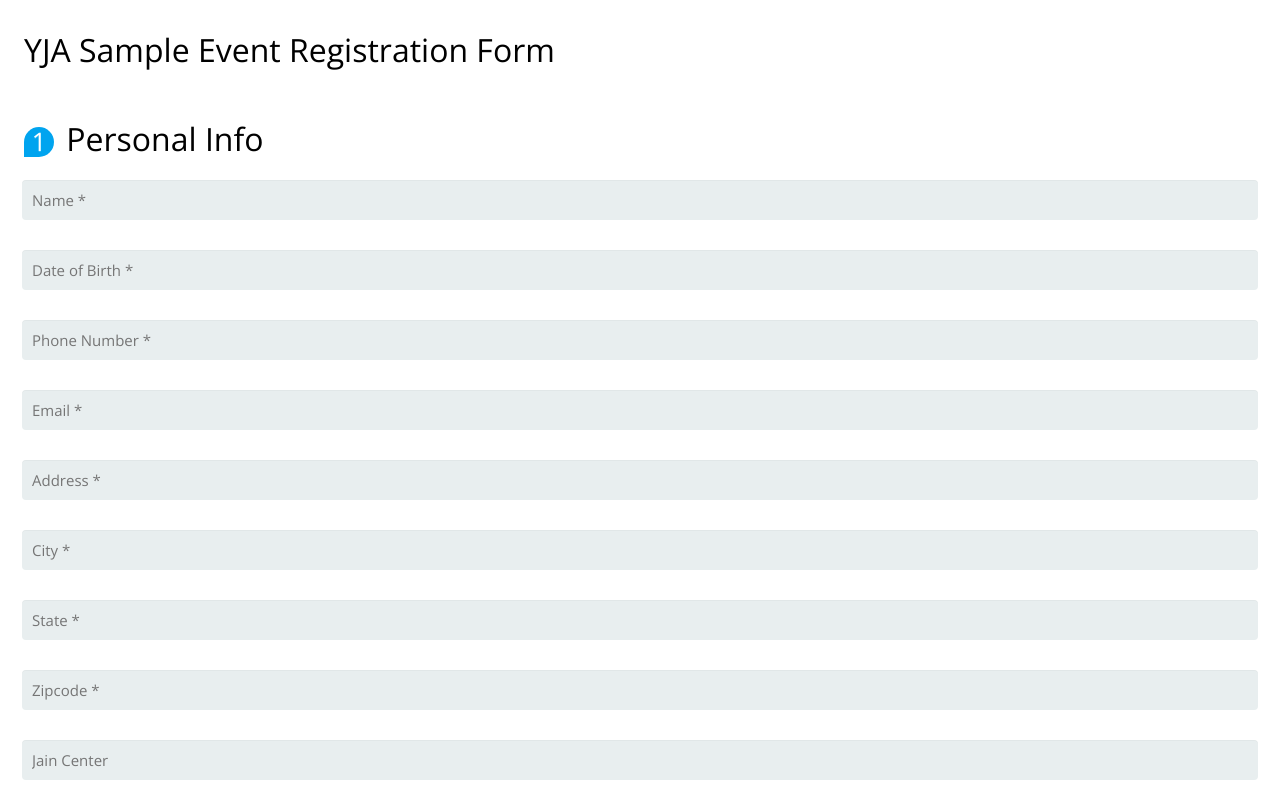
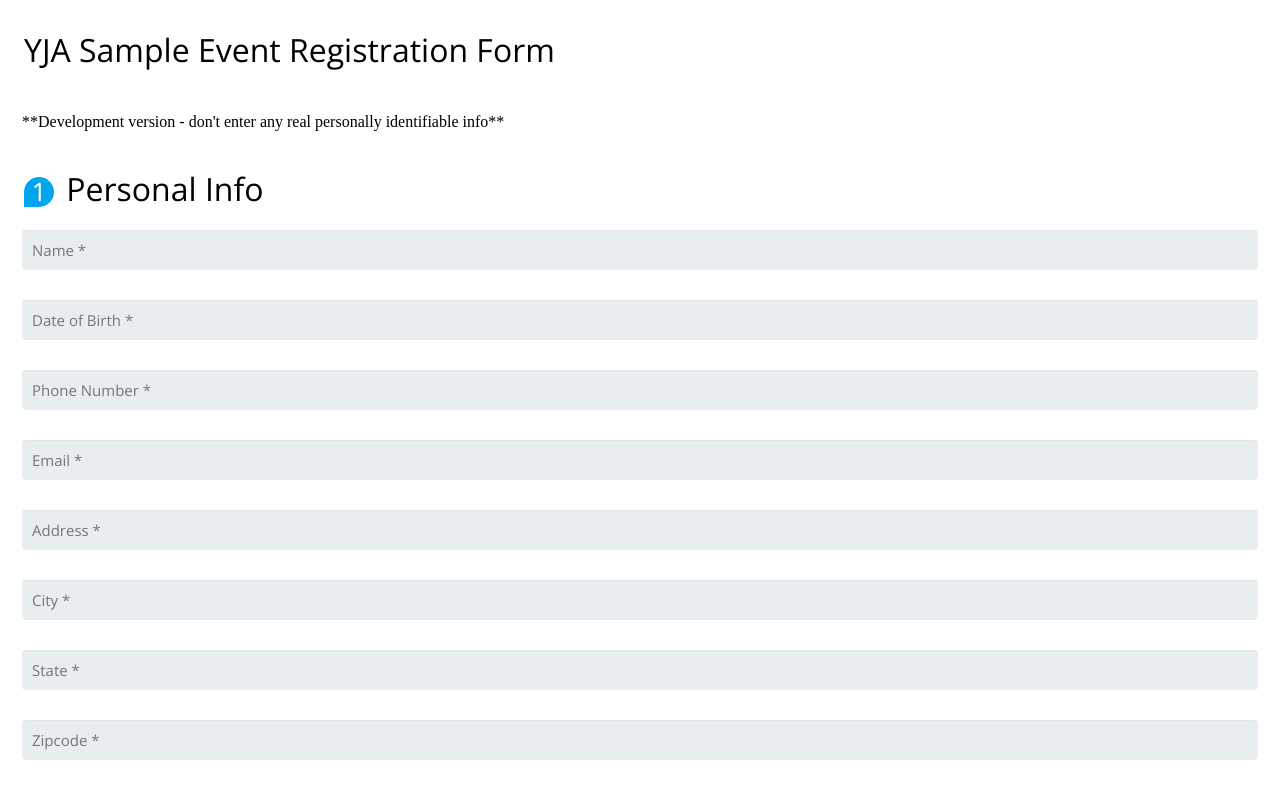
Before and after one commit to voraru/YJA-RegForm-App, a plain HTML site: page Form-Frontend/index.html in a window 1280 px wide. Shown: the top 787 px of the page. Drawn offline with nearby package versions, Linux system fonts and the light colour scheme.

Commit message:
Updated readme and index.html

```diff
--- a/Form-Frontend/index.html
+++ b/Form-Frontend/index.html
@@ -14,10 +14,10 @@
     <!-- Form was obtained from online source. Production version would use YJA form templates -->
     <!-- Source: https://www.sanwebe.com/2014/08/css-html-forms-designs -->
     <div class="form-style-5">
-      <!--<form id="regForm" action="https://jains.localtunnel.me/forms" method="post">-->
       <form id="regForm">
         <fieldset>
           <legend>YJA Sample Event Registration Form</legend>
+          <p>**Development version - don't enter any real personally identifiable info**</p>
           <legend><span class="number">1</span> Personal Info</legend>
           <input type="text" id="name" placeholder="Name *">
           <input type="text" id="birthdate" placeholder="Date of Birth *">
```
Also changed, not shown: README.md.
